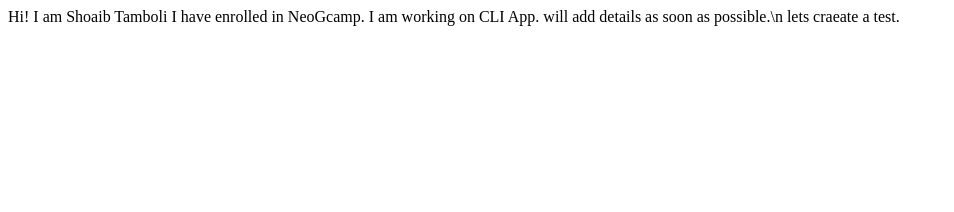
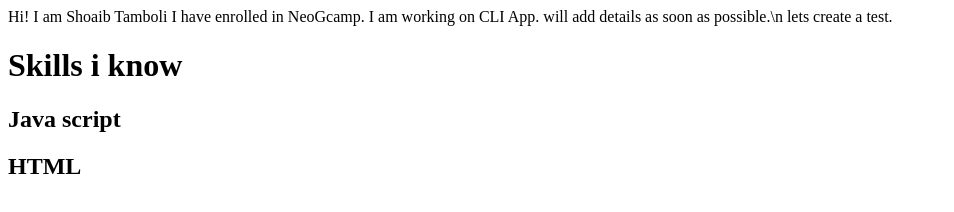
Before and after one commit to ShoaibTamboli/Mark, a plain HTML site: page index.html in a window 1280 px wide. Shown: the whole page, without its empty margins (0-954 px from the left). Drawn offline with Linux system fonts and the light colour scheme.

Commit message:
update: Add Skills
Skills added

```diff
--- a/index.html
+++ b/index.html
@@ -12,6 +12,10 @@
     I have enrolled in NeoGcamp.
 
     I am working on CLI App. will add details as soon as possible.\n
-lets craeate a test.
+lets create a test.
+
+<h1> Skills i know </h1>
+<h2>Java script </h2>
+<h2>HTML </h2>
 </body>
 </html>
```
